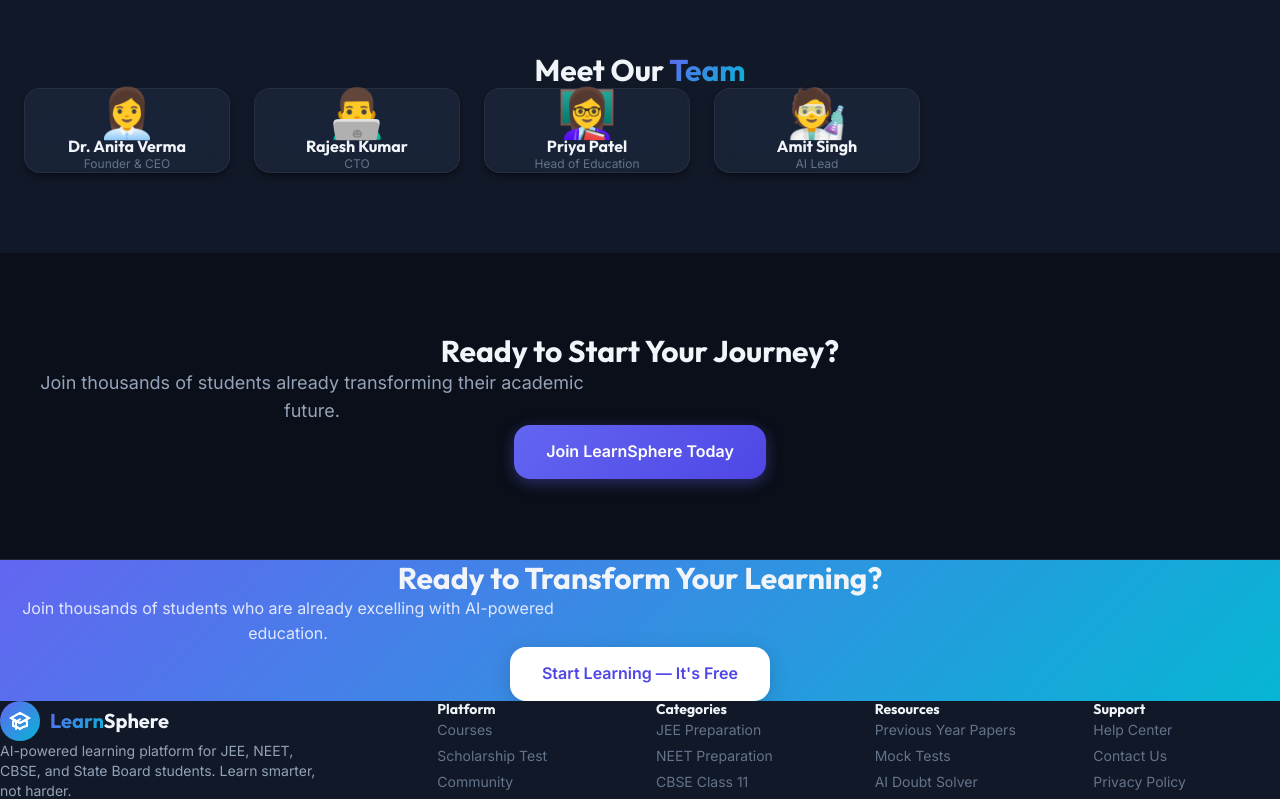
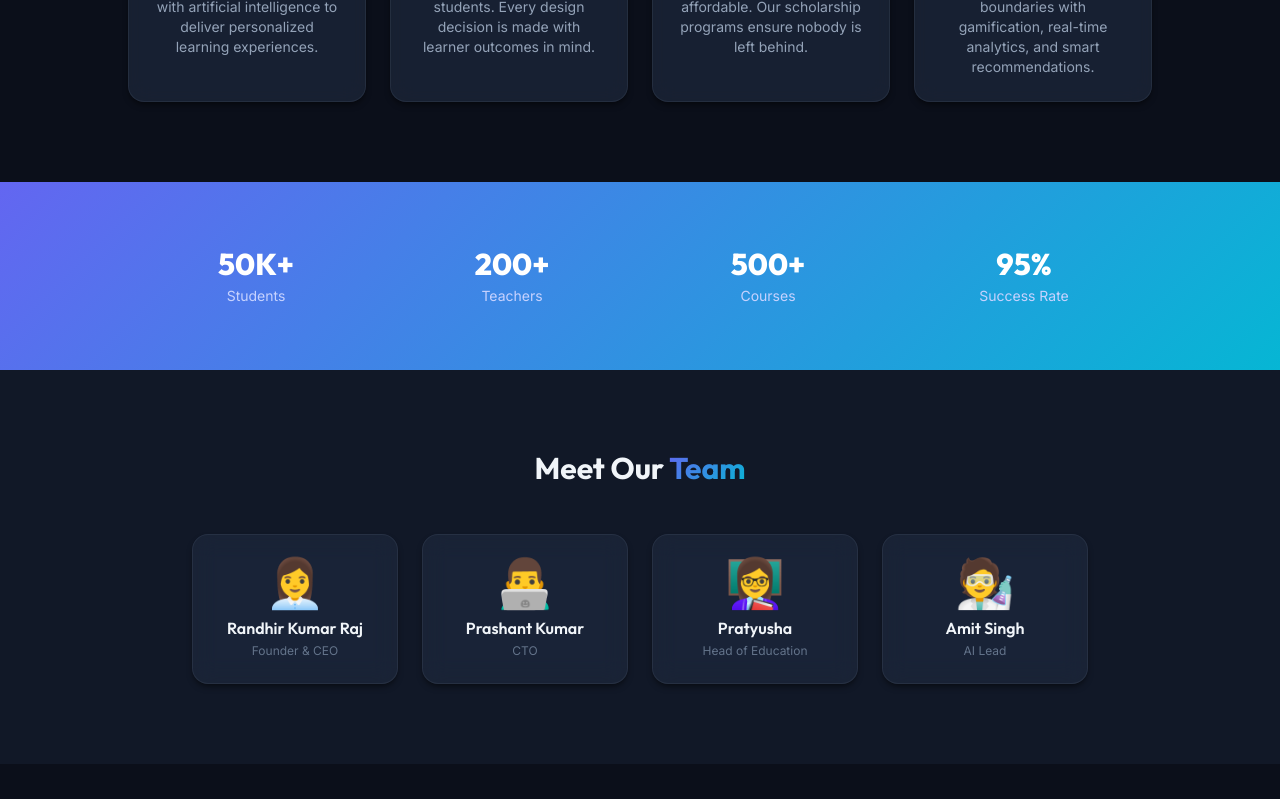
Before and after one commit to ruhuRaj/LearnSphere, a React (Vite) app in the folder client/: page /about in a window 1280 px wide. Shown: the part 1100-1899 px from the top of the page. Built offline with nearby package versions, Linux system fonts and the light colour scheme.

Commit message:
some design layout changes made on homepage

```diff
--- a/client/src/index.css
+++ b/client/src/index.css
@@ -9,6 +9,7 @@
    ═══════════════════════════════════════════════ */
 
 /* ── CSS Custom Properties (Design Tokens) ──── */
+@layer components {
 :root {
   /* Brand Colors */
   --primary: #6366f1;
@@ -180,6 +181,7 @@ img {
   -webkit-backdrop-filter: blur(12px) saturate(150%);
   border: 1px solid var(--border-color);
   border-radius: var(--radius-lg);
+  /* padding: 15px; */
   box-shadow: var(--shadow-md);
   transition: all 0.3s cubic-bezier(0.4, 0, 0.2, 1);
   width: 100%;
@@ -655,3 +657,4 @@ img {
     linear-gradient(90deg, var(--border-color) 1px, transparent 1px);
   background-size: 40px 40px;
 }
+}
--- a/client/src/pages/public/About.jsx
+++ b/client/src/pages/public/About.jsx
@@ -28,9 +28,9 @@ const values = [
 ];
 
 const team = [
-  { name: 'Dr. Anita Verma', role: 'Founder & CEO', emoji: '👩‍💼' },
-  { name: 'Rajesh Kumar', role: 'CTO', emoji: '👨‍💻' },
-  { name: 'Priya Patel', role: 'Head of Education', emoji: '👩‍🏫' },
+  { name: 'Randhir Kumar Raj', role: 'Founder & CEO', emoji: '👩‍💼' },
+  { name: 'Prashant Kumar', role: 'CTO', emoji: '👨‍💻' },
+  { name: 'Pratyusha', role: 'Head of Education', emoji: '👩‍🏫' },
   { name: 'Amit Singh', role: 'AI Lead', emoji: '🧑‍🔬' },
 ];
 
```
